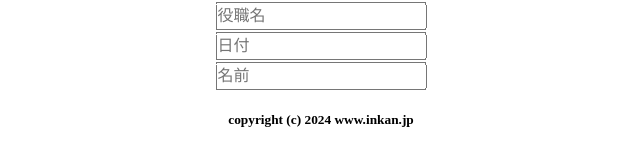
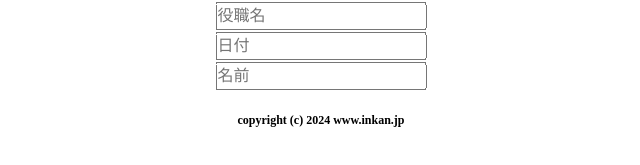
Before and after one commit to tmimiyan/inkan, a plain HTML site: page index.html in a window 1280 px wide. Shown: the part 373-538 px from the top of the page, 319-959 px from the left. Drawn offline with nearby package versions, Linux system fonts and the light colour scheme.

Commit message:
Update index.html

```diff
--- a/index.html
+++ b/index.html
@@ -232,7 +232,7 @@ function set6() {
 
 
 
-    <h5><div class="bun"><form><span style="font-size: 10pt;">copyright (c) 2024 www.inkan.jp</span></form></div></h5>
+    <h5><div class="bun"><form><span style="font-size: 9pt;">copyright (c) 2024 www.inkan.jp</span></form></div></h5>
 
 
     <div id="image" class="boxf">
```
